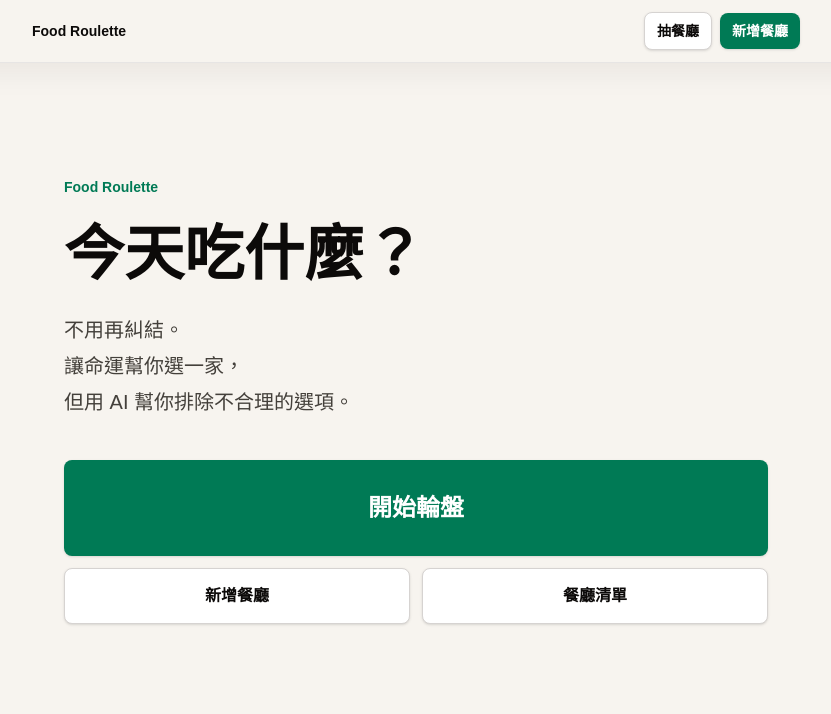
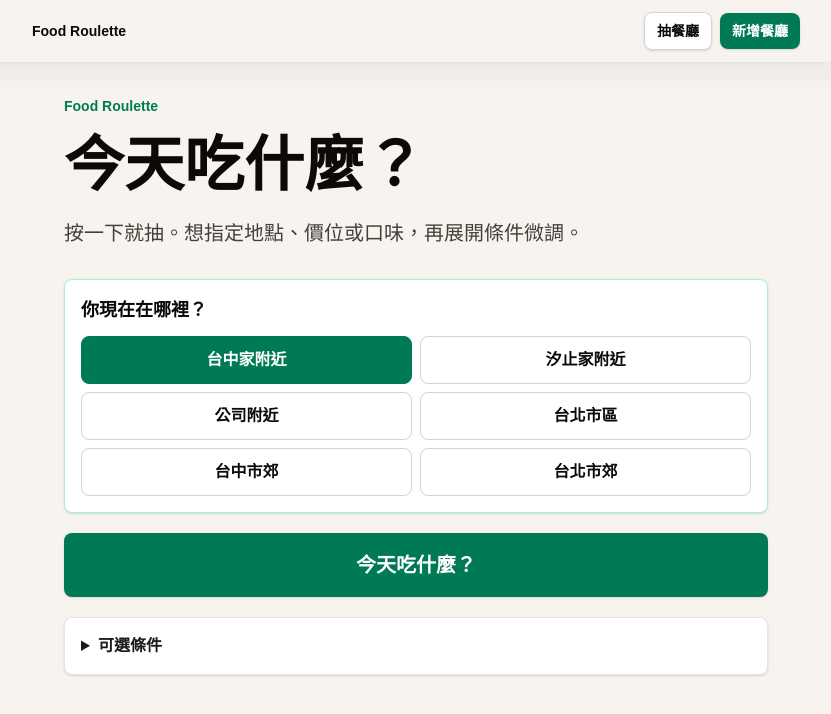
Before and after one commit to ScoppenLin/food-roulette, a Next.js app: page / in a window 1280 px wide. Shown: the top 714 px of the page, without its empty margins (224-1055 px from the left). Built offline with nearby package versions, Linux system fonts and the light colour scheme.

Commit message:
Make home page the restaurant picker

```diff
--- a/src/app/page.tsx
+++ b/src/app/page.tsx
@@ -1,45 +1,22 @@
-import Link from "next/link";
+import { RoulettePanel } from "./roulette/roulette-panel";
 
 export default function Home() {
   return (
-    <main className="mx-auto flex min-h-dvh w-full max-w-3xl flex-col px-5 py-8 sm:px-8">
-      <section className="flex flex-1 flex-col justify-center gap-10">
-        <div className="space-y-5">
-          <p className="text-sm font-semibold text-emerald-700">Food Roulette</p>
+    <main className="mx-auto min-h-dvh w-full max-w-3xl px-5 pb-28 pt-8 sm:px-8 sm:pb-12 sm:pt-24">
+      <section className="space-y-7">
+        <div className="space-y-3">
+          <p className="text-sm font-semibold text-emerald-700">
+            Food Roulette
+          </p>
           <h1 className="text-5xl font-bold leading-tight tracking-normal text-stone-950 sm:text-6xl">
             今天吃什麼？
           </h1>
           <p className="max-w-xl text-xl leading-9 text-stone-700">
-            不用再糾結。
-            <br />
-            讓命運幫你選一家，
-            <br />
-            但用 AI 幫你排除不合理的選項。
+            按一下就抽。想指定地點、價位或口味，再展開條件微調。
           </p>
         </div>
 
-        <nav className="grid gap-3 font-semibold">
-          <Link
-            className="flex min-h-24 items-center justify-center rounded-lg bg-emerald-700 px-6 text-2xl text-white shadow-sm transition hover:bg-emerald-800"
-            href="/roulette"
-          >
-            開始輪盤
-          </Link>
-          <div className="grid gap-3 text-base sm:grid-cols-2">
-            <Link
-              className="flex min-h-14 items-center justify-center rounded-lg border border-stone-300 bg-white px-5 text-stone-950 shadow-sm transition hover:bg-stone-50"
-              href="/add"
-            >
-              新增餐廳
-            </Link>
-            <Link
-              className="flex min-h-14 items-center justify-center rounded-lg border border-stone-300 bg-white px-5 text-stone-950 shadow-sm transition hover:bg-stone-50"
-              href="/restaurants"
-            >
-              餐廳清單
-            </Link>
-          </div>
-        </nav>
+        <RoulettePanel />
       </section>
     </main>
   );
```
